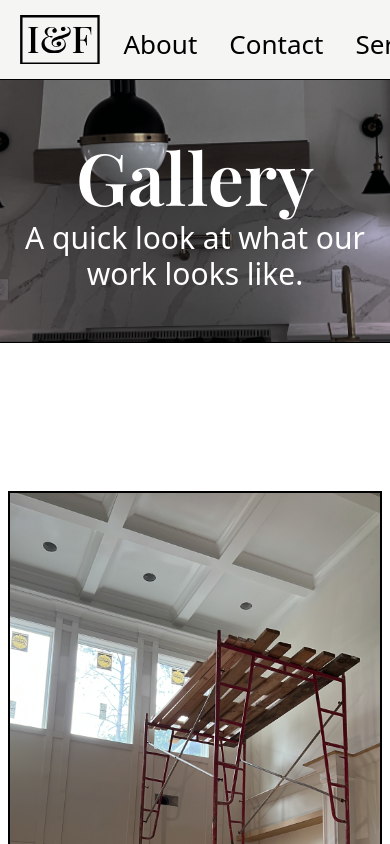
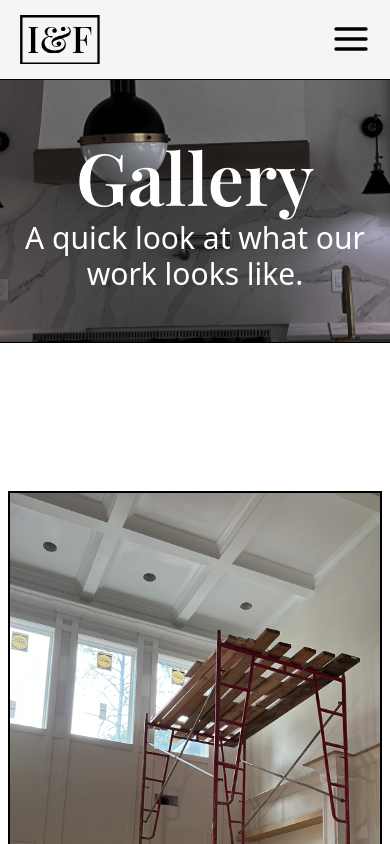
Before and after one commit to rrecalo/if-home-impro, a React (Create React App) app: page /gallery in a window 390 px wide. Shown: the top 844 px of the page. Built offline with nearby package versions, Linux system fonts and the light colour scheme; a web font is replaced by a local one.

Commit message:
Add primitive mobile navigation menu toggled by hamburger icon

```diff
--- a/package.json
+++ b/package.json
@@ -8,6 +8,7 @@
     "@testing-library/user-event": "^13.5.0",
     "react": "^18.2.0",
     "react-dom": "^18.2.0",
+    "react-icons": "^4.7.1",
     "react-router-dom": "^6.6.2",
     "react-scripts": "5.0.1",
     "web-vitals": "^2.1.4"
--- a/src/App.css
+++ b/src/App.css
@@ -136,8 +136,8 @@ body{overflow-x:hidden !important;}
 }
 
 @media only screen and (max-width:639px){
-.gallery_img{
-    height:auto !important;
-    outline: 2px solid black;
+    .gallery_img{
+        height:auto !important;
+        outline: 2px solid black;
+    }
 }
-}
--- a/src/Navbar.jsx
+++ b/src/Navbar.jsx
@@ -1,15 +1,24 @@
 import React from 'react'
+import { useState } from 'react';
 import { Link } from 'react-router-dom';
 import {ReactComponent as Logo} from './logo.svg';
+import {FiMenu} from 'react-icons/fi'
 
 const Navbar = () => {
+
+  const [shown, setShown] = useState(false);
+
+  function toggleMenu(){
+    setShown(!shown);
+  }
+
   return (
     <div id="navbar" className="fixed flex w-full h-[80px] bg-stone-100 items-center justify-center border-black border-b z-50">
       <div className="flex gap-6 w-[90%] justify-between">
       <Link to="/">
       <Logo id="logo" className="mr-[40%]"/>
       </Link>
-      <div className='flex items-end gap-8 lg:gap-24 lg:mr-[10%]'>
+      <div className='hidden sm:flex items-end gap-8 lg:gap-24 lg:mr-[10%]'>
       <Link to="/about" className="navoption">
         About
       </Link>
@@ -23,6 +32,27 @@ const Navbar = () => {
         Gallery
       </Link>
       </div>
+
+      <div className='sm:hidden flex justify-center items-center'>
+        <FiMenu className='w-10 h-10' onClick={toggleMenu}/>
+      </div>
+
+      <div id="side_nav" className={"fixed top-[80px] flex-col right-0 w-1/2 bg-neutral-50 h-full justify-start items-left text-2xl font-light gap-4 p-1 pt-[25px] " + (shown ? 'flex' : 'hidden')}
+      onClick={toggleMenu}>
+      <Link to="/about" className='py-2'>
+        About
+      </Link>
+      <Link to="/contact" className='py-2'>
+        Contact
+      </Link>
+      <Link to="/services" className='py-2'>
+        Services
+      </Link>
+      <Link to="/gallery" className='py-2'>
+        Gallery
+      </Link>
+      </div>
+
       </div>
     </div>
   )
```
Also changed, not shown: 1 other file (tests, documents, lock files or other folders).
